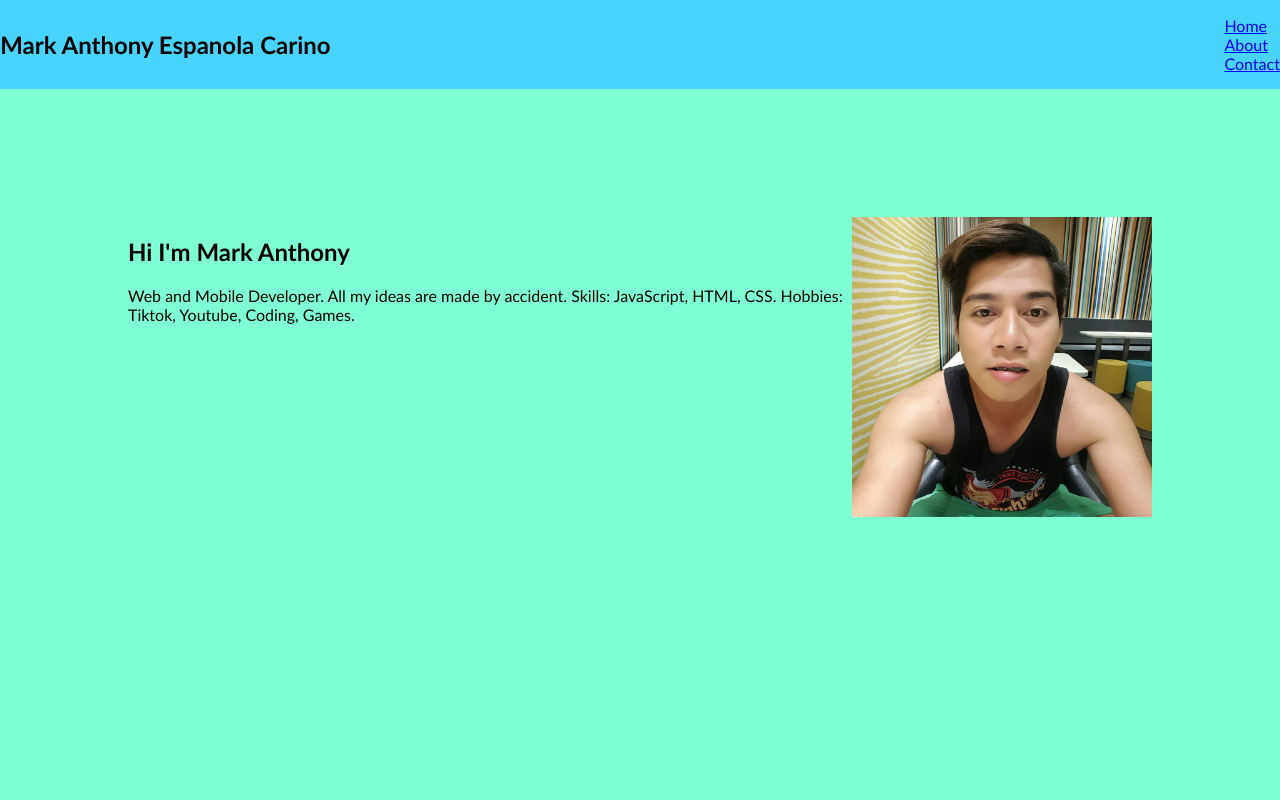
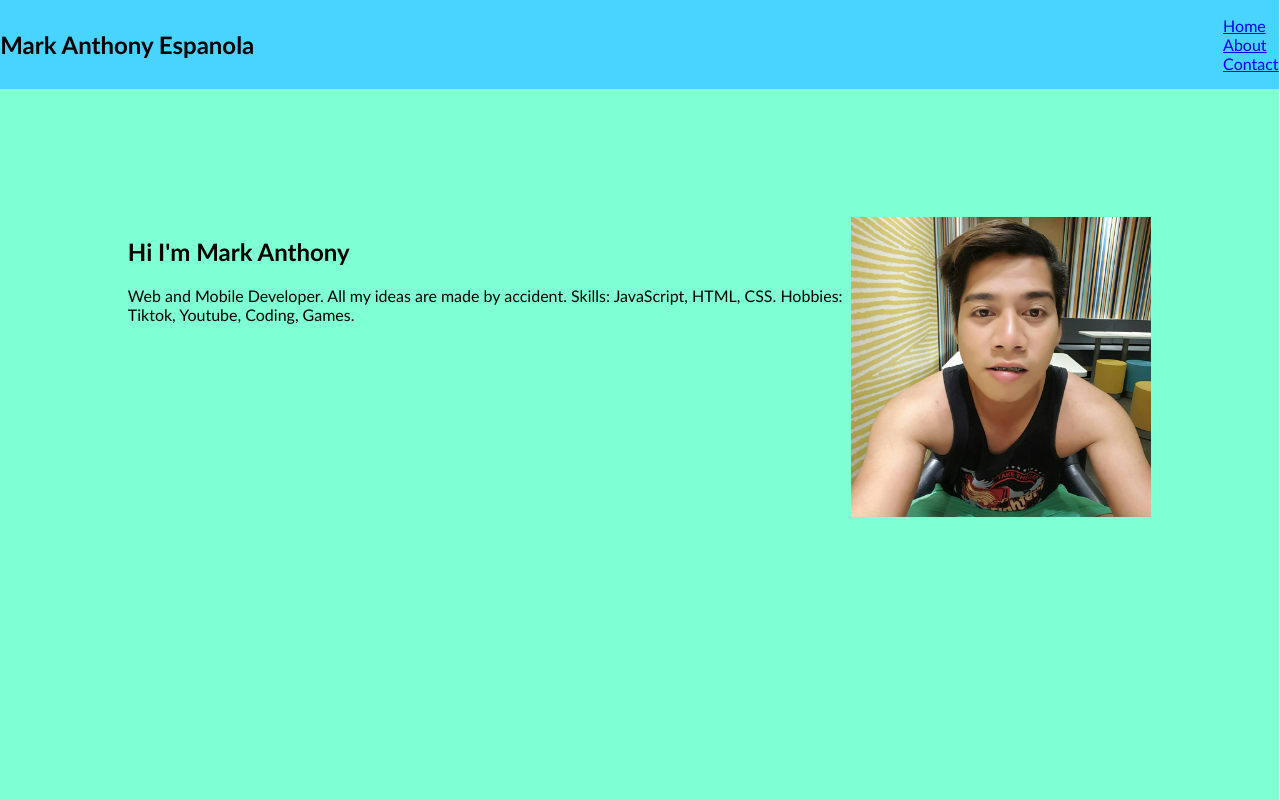
Before and after one commit to Anthonyadminsource/test., a plain HTML site: page about.html in a window 1280 px wide. Drawn offline with Linux system fonts and the light colour scheme.

Commit message:
Finaloutput

```diff
--- a/about.html
+++ b/about.html
@@ -10,7 +10,7 @@
 <body>
     <main>
         <nav>
-            <h1>Mark Anthony Espanola Carino</h1>
+            <h1>Mark Anthony Espanola </h1>
             <div class="nav-link">
                 <ul>
                     <li><a href="./index.html">Home</a></li>
--- a/intro.css
+++ b/intro.css
@@ -6,7 +6,7 @@ body  {
 }
 
 main {
-    width: 100vw;
+    width: 99.9vw;
     height: 100vH;
     background-color: #eceaf0;
 }
```
Also changed, not shown: contact.html (+1 -1 lines), index.html (+1 -1 lines).
